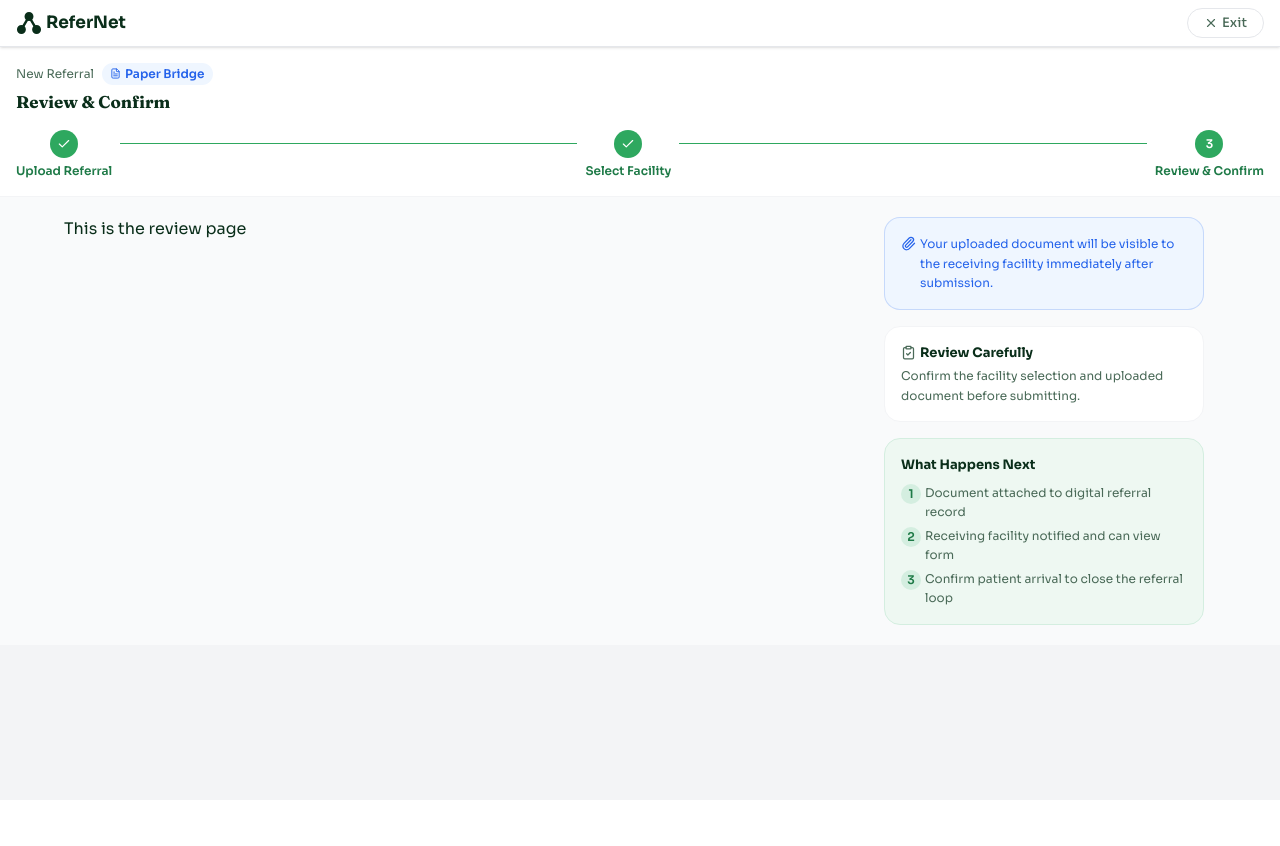
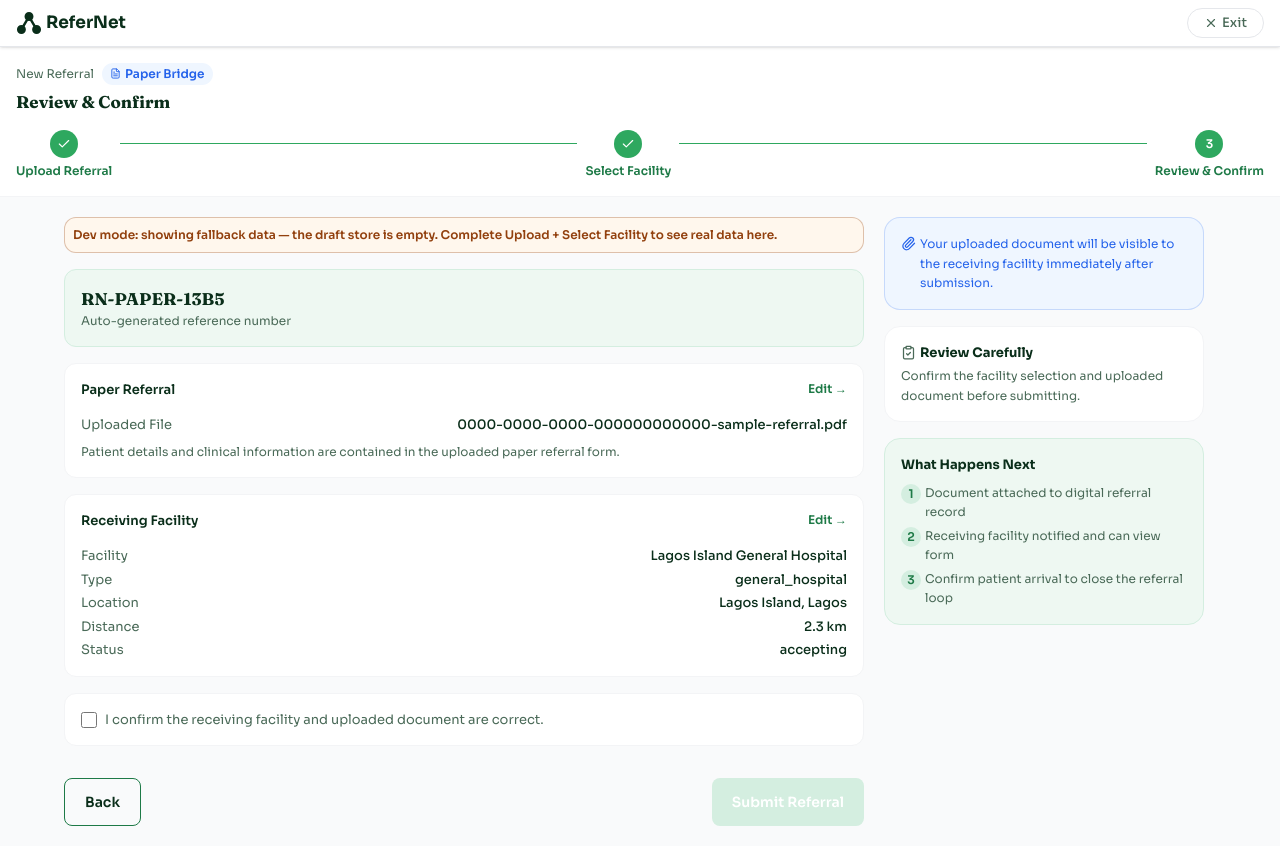
Before and after one commit to Roqeeb-dev/refernet, a Next.js app: page /dashboard/new-referral/paper-bridge/review in a window 1280 px wide. Before the commit the page ends 800 px from the top, so only its background shows below. Built offline with nearby package versions, Linux system fonts and the light colour scheme.

Commit message:
FEAT: added the review page and the necssary subpages and functioalities

```diff
--- a/app/dashboard/new-referral/paper-bridge/review/page.tsx
+++ b/app/dashboard/new-referral/paper-bridge/review/page.tsx
@@ -1,7 +1,195 @@
+"use client";
+
+import { useEffect, useState } from "react";
+import { useRouter } from "next/navigation";
+import Link from "next/link";
+import Button from "@/components/shared/Button";
+import { usePaperReferralDraftStore } from "@/store/useDraftId";
+import type { Facility } from "@/lib/facility";
+
+const isDev = process.env.NODE_ENV === "development";
+
+const FALLBACK_DOCUMENT_PATH =
+  "paper-referrals/dev/00000000-0000-0000-0000-000000000000-sample-referral.pdf";
+
+const FALLBACK_FACILITY: Facility = {
+  id: "dev-fallback-facility",
+  name: "Lagos Island General Hospital",
+  type: "general_hospital",
+  address: "Lagos Island, Lagos",
+  distanceKm: 2.3,
+  status: "accepting",
+  updatedMinutesAgo: 2,
+};
+
+function extractFileName(path: string): string {
+  if (!path) return "No file uploaded";
+  const withoutFolder = path.split("/").pop() ?? path;
+  const parts = withoutFolder.split("-");
+  // Uploaded paths are shaped <uuid>-<original filename> — strip the uuid.
+  return parts.length > 1 ? parts.slice(1).join("-") : withoutFolder;
+}
+
+function getReferenceNumber(draftId: string | null): string {
+  if (!draftId) return isDev ? "RN-PAPER-DEV1" : "—";
+  return `RN-PAPER-${draftId.slice(0, 4).toUpperCase()}`;
+}
+
 export default function ReviewPage() {
+  const router = useRouter();
+  const draftReferralId = usePaperReferralDraftStore((s) => s.draftReferralId);
+  const storeDocumentPath = usePaperReferralDraftStore((s) => s.documentPath);
+  const storeReceivingFacility = usePaperReferralDraftStore(
+    (s) => s.receivingFacility,
+  );
+  const [confirmed, setConfirmed] = useState(false);
+
+  const isMissingDraftData = !storeDocumentPath || !storeReceivingFacility;
+  const usingFallback = isDev && isMissingDraftData;
+  useEffect(() => {
+    if (!isDev && isMissingDraftData) {
+      router.replace("/dashboard/new-referral/paper-bridge/upload");
+    }
+  }, [isMissingDraftData, router]);
+
+  const documentPath =
+    storeDocumentPath || (isDev ? FALLBACK_DOCUMENT_PATH : "");
+  const receivingFacility =
+    storeReceivingFacility || (isDev ? FALLBACK_FACILITY : null);
+
+  if (!documentPath || !receivingFacility) return null;
+
+  const referenceNumber = getReferenceNumber(draftReferralId);
+  const fileName = extractFileName(documentPath);
+
+  function handleSubmit() {
+    // TODO: real submit — insert a row (documentPath, receivingFacility.id,
+    // referenceNumber, status: "pending") into Supabase, then reset() the
+    // draft store and redirect to a confirmation screen.
+    console.log("Submitting referral", {
+      referenceNumber,
+      documentPath,
+      receivingFacility,
+    });
+  }
+
+  const facilityRows = [
+    { label: "Facility", value: receivingFacility.name },
+    { label: "Type", value: receivingFacility.type },
+    { label: "Location", value: receivingFacility.address },
+    {
+      label: "Distance",
+      value: receivingFacility.distanceKm
+        ? `${receivingFacility.distanceKm} km`
+        : "—",
+    },
+    { label: "Status", value: receivingFacility.status ?? "—" },
+  ];
+
   return (
-    <main>
-      <h1>This is the review page</h1>
-    </main>
+    <div className="flex flex-col gap-base">
+      {usingFallback && (
+        <div className="rounded-lg border border-paper/30 bg-paper-light p-sm">
+          <p className="font-body text-caption font-semibold text-paper">
+            Dev mode: showing fallback data — the draft store is empty. Complete
+            Upload + Select Facility to see real data here.
+          </p>
+        </div>
+      )}
+
+      {/* Reference number */}
+      <div className="rounded-lg border border-green-100 bg-green-50 p-base">
+        <p className="font-display text-heading-md font-bold text-green-900">
+          {referenceNumber}
+        </p>
+        <p className="font-body text-caption text-text-secondary">
+          Auto-generated reference number
+        </p>
+      </div>
+
+      {/* Paper Referral */}
+      <div className="rounded-lg border border-gray-100 bg-white p-base">
+        <div className="mb-base flex items-center justify-between">
+          <h2 className="font-body text-body-sm font-semibold text-text-primary">
+            Paper Referral
+          </h2>
+          <Link
+            href="/dashboard/new-referral/paper-bridge/upload"
+            className="font-body text-caption font-semibold text-green-700 hover:underline"
+          >
+            Edit →
+          </Link>
+        </div>
+
+        <div className="flex items-center justify-between gap-base">
+          <span className="font-body text-body-sm text-text-secondary">
+            Uploaded File
+          </span>
+          <span className="font-body text-body-sm font-medium text-text-primary">
+            {fileName}
+          </span>
+        </div>
+        <p className="mt-sm font-body text-caption text-text-secondary">
+          Patient details and clinical information are contained in the uploaded
+          paper referral form.
+        </p>
+      </div>
+
+      {/* Receiving Facility */}
+      <div className="rounded-lg border border-gray-100 bg-white p-base">
+        <div className="mb-base flex items-center justify-between">
+          <h2 className="font-body text-body-sm font-semibold text-text-primary">
+            Receiving Facility
+          </h2>
+          <Link
+            href="/dashboard/new-referral/paper-bridge/select-facility"
+            className="font-body text-caption font-semibold text-green-700 hover:underline"
+          >
+            Edit →
+          </Link>
+        </div>
+
+        <div className="flex flex-col gap-xs">
+          {facilityRows.map((row) => (
+            <div key={row.label} className="flex items-center justify-between">
+              <span className="font-body text-body-sm text-text-secondary">
+                {row.label}
+              </span>
+              <span className="font-body text-body-sm font-medium text-text-primary">
+                {row.value}
+              </span>
+            </div>
+          ))}
+        </div>
+      </div>
+
+      {/* Confirmation checkbox — gates Submit */}
+      <label className="flex items-start gap-sm rounded-lg border border-gray-100 bg-white p-base">
+        <input
+          type="checkbox"
+          checked={confirmed}
+          onChange={(e) => setConfirmed(e.target.checked)}
+          className="mt-[2px] h-4 w-4 shrink-0 rounded border-gray-300 text-green-700 focus:ring-green-500"
+        />
+        <span className="font-body text-body-sm text-text-secondary">
+          I confirm the receiving facility and uploaded document are correct.
+        </span>
+      </label>
+
+      {/* Footer actions */}
+      <div className="mt-base flex flex-wrap items-center justify-between gap-sm">
+        <Button variant="outline" type="button" onClick={() => router.back()}>
+          Back
+        </Button>
+        <Button
+          variant="primary"
+          type="button"
+          disabled={!confirmed}
+          onClick={handleSubmit}
+        >
+          Submit Referral
+        </Button>
+      </div>
+    </div>
   );
 }
--- a/app/dashboard/new-referral/paper-bridge/select-facility/page.tsx
+++ b/app/dashboard/new-referral/paper-bridge/select-facility/page.tsx
@@ -53,7 +53,7 @@ export default function SelectFacilityPage() {
     const facility = MOCK_FACILITIES.find((f) => f.id === selectedId);
     if (!facility) return;
     setReceivingFacility(facility);
-    router.push("/dashboard/referrals/new/paper-bridge/review");
+    router.push("/dashboard/new-referral/paper-bridge/review");
   }
 
   return (
```
